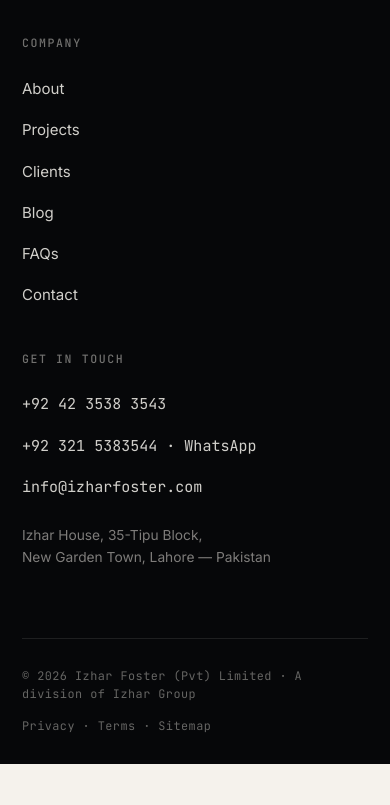
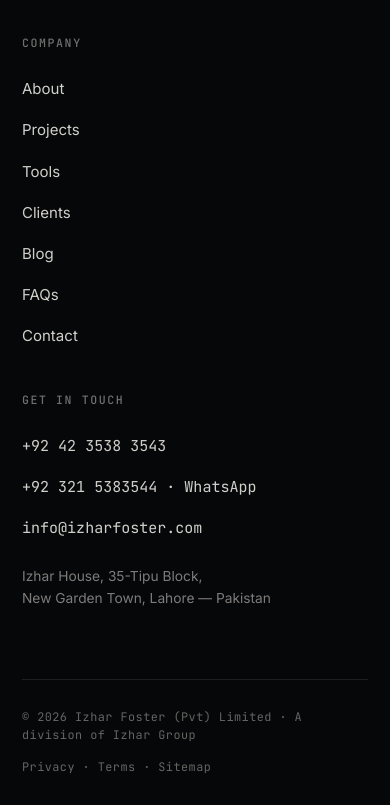
Before and after one commit to akifhazarvi/izharfoster, a website: page blog/ca-stores-game-changer-pakistan-agriculture.html in a window 390 px wide. Shown: the part 3074-3879 px from the top of the page. Before the commit the page ends 3838 px from the top, so only its background shows below. Drawn offline with Linux system fonts and the light colour scheme.

Commit message:
Fix mobile drawer stacking + add Tools link to blog nav
Mobile menu was getting visually trapped inside .site-header's
backdrop-filter stacking context, so the page-hero painted over
the drawer. Teleport .nav-center to <body> on mobile (≤720px) and
back to .nav on desktop via matchMedia, then bump drawer z-index to
200 for safety. Desktop nav now correctly stays inline.

Also add the Tools link to the main nav of all 9 blog posts —
they were missing it while every other page included it.

```diff
--- a/blog/ca-stores-game-changer-pakistan-agriculture.html
+++ b/blog/ca-stores-game-changer-pakistan-agriculture.html
@@ -86,6 +86,7 @@
         <li><a href="../index.html">Home</a></li>
         <li><a href="../services/cold-stores.html">Products</a></li>
         <li><a href="../projects.html">Projects</a></li>
+        <li><a href="../tools.html">Tools</a></li>
         <li><a href="../about.html">Story</a></li>
         <li><a href="../clients.html">Clients</a></li>
         <li><a href="../blog.html" class="active">Blog</a></li>
@@ -155,6 +156,7 @@
           <ul>
             <li><a href="../about.html">About</a></li>
             <li><a href="../projects.html">Projects</a></li>
+        <li><a href="../tools.html">Tools</a></li>
             <li><a href="../clients.html">Clients</a></li>
             <li><a href="../blog.html">Blog</a></li>
             <li><a href="../faqs.html">FAQs</a></li>
--- a/css/style.css
+++ b/css/style.css
@@ -1907,7 +1907,7 @@
     background: var(--paper);
     border-top: 1px solid var(--line);
     padding: 28px 24px 32px;
-    z-index: 90;
+    z-index: 200;
     overflow-y: auto;
     animation: navSlide .28s cubic-bezier(.2,.7,.2,1);
   }
--- a/js/main.js
+++ b/js/main.js
@@ -15,11 +15,21 @@
         '<a href="https://wa.me/923215383544" target="_blank" rel="noopener" class="wa">WhatsApp our team</a>';
       menu.appendChild(actions);
     }
-    // Teleport the drawer to <body> so it escapes the header's backdrop-filter stacking context
-    const placeholder = document.createComment('nav-center-anchor');
-    menu.parentNode.insertBefore(placeholder, menu);
-    document.body.appendChild(menu);
-    menu.dataset.teleported = '1';
+    // Teleport the drawer to <body> on mobile so it escapes the header's stacking context.
+    // On desktop the nav must stay inline inside <header>.
+    const anchor = document.createComment('nav-center-anchor');
+    menu.parentNode.insertBefore(anchor, menu);
+    const mqMobile = window.matchMedia('(max-width: 720px)');
+    const syncTeleport = (m) => {
+      const matches = m.matches !== undefined ? m.matches : mqMobile.matches;
+      if (matches && menu.parentElement !== document.body) {
+        document.body.appendChild(menu);
+      } else if (!matches && menu.parentElement === document.body) {
+        anchor.parentNode.insertBefore(menu, anchor.nextSibling);
+      }
+    };
+    syncTeleport(mqMobile);
+    mqMobile.addEventListener('change', syncTeleport);
 
     const setOpen = (open) => {
       menu.classList.toggle('open', open);
```
Also changed, not shown: blog/cold-storage-pakistan-export-growth.html (+2 -0 lines), blog/cold-storage-solutions-pakistan-demand-rising.html (+2 -0 lines), blog/green-refrigeration-energy-carbon-footprint.html (+2 -0 lines), blog/insulated-doors-energy-efficiency-cold-storage.html (+2 -0 lines), blog/insulated-industrial-doors-types-benefits-guide.html (+2 -0 lines), blog/pir-panels-thermal-efficiency-smart-building.html (+2 -0 lines), blog/prefabricated-structures-smart-construction-pakistan.html (+2 -0 lines), blog/refrigeration-systems-cold-chain-pakistan.html (+2 -0 lines).
